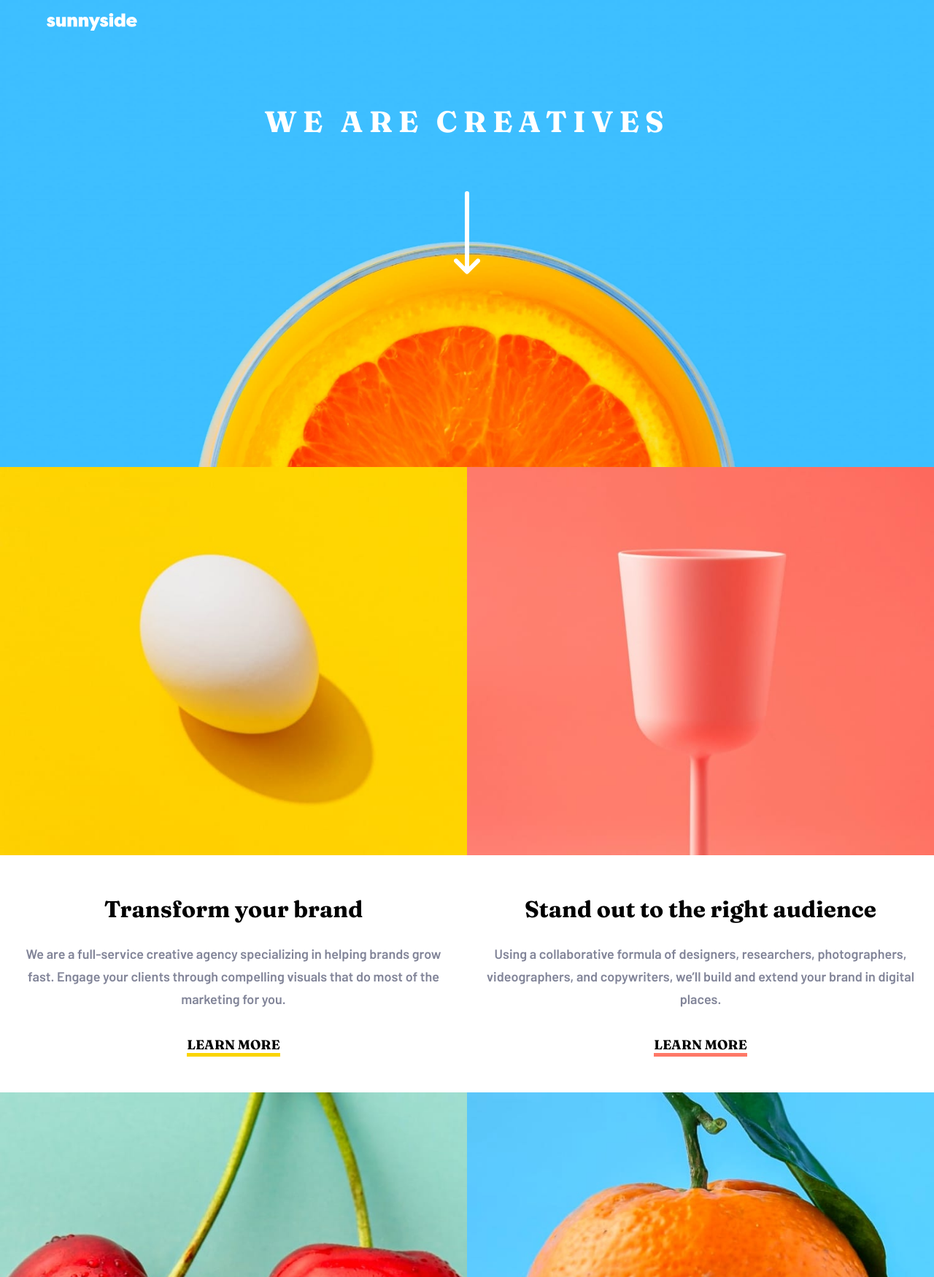
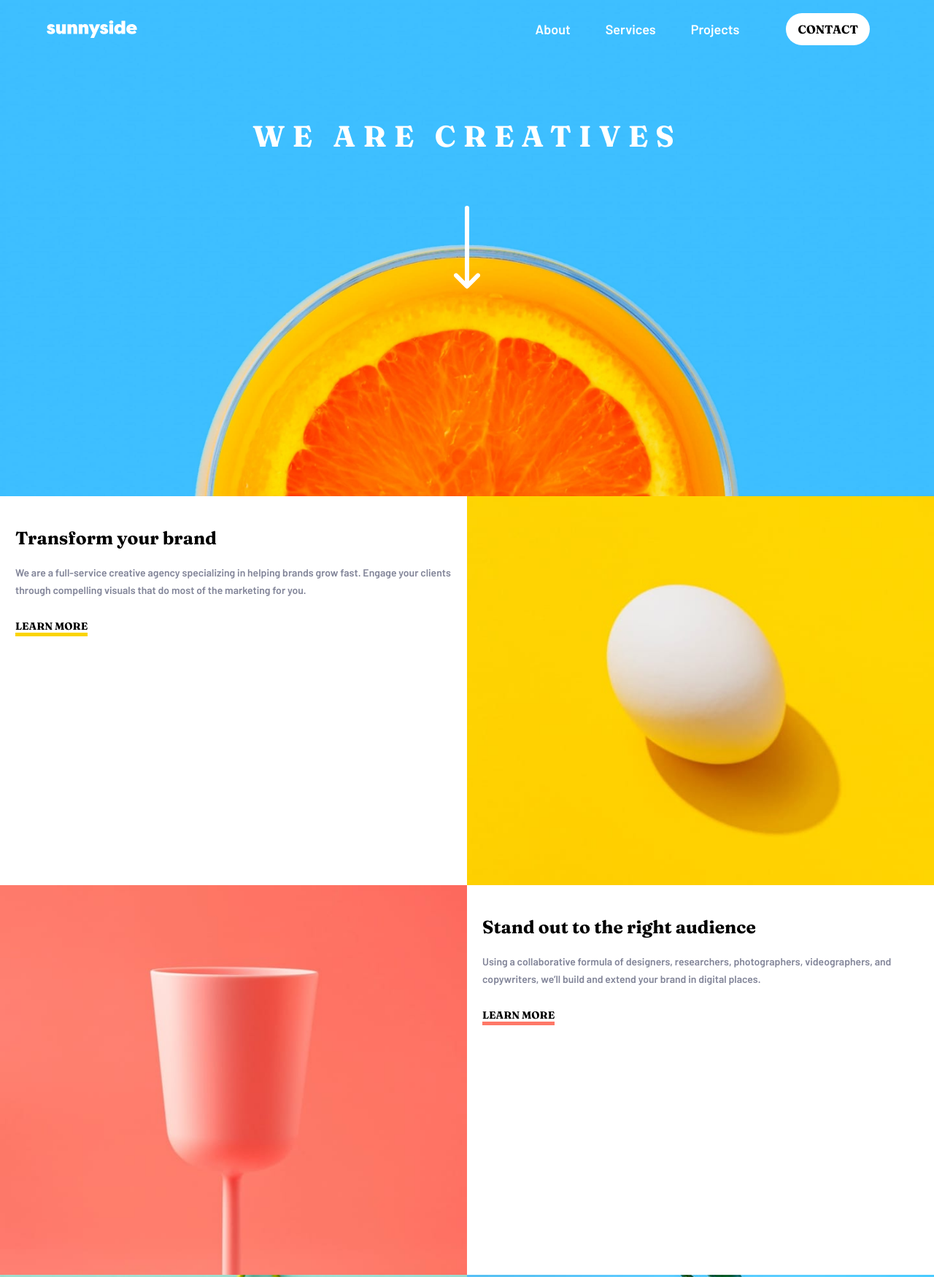
Before and after one commit to amallen1/sunnyside-landing-pg, a plain HTML site: page index.html in a window 1280 px wide. Shown: the top 1750 px of the page at 73% size. Drawn offline with Linux system fonts and the light colour scheme.

Commit message:
fixed header img

```diff
--- a/index.html
+++ b/index.html
@@ -18,7 +18,6 @@
     <style></style>
   </head>
   <body>
-    <main>
     <header>
       <!-- navigation bar -->
       <nav>
@@ -31,11 +30,11 @@
           <li><a href="#">About</a></li>
           <li><a href="#">Services</a></li>
           <li><a href="#">Projects</a></li>
-            <li class="contact-cta"><a href="#">Contacts</a></li>
+          <li class=""><a class="contact-cta" href="#">CONTACT</a></li>
         </ul>
       </nav>
 
-        <div class="designs">
+      <div class="header-content">
         <h1 class="intro">We are creatives</h1>
         <img
           class="down-arrow"
@@ -44,35 +43,40 @@
         />
       </div>
     </header>
-
+    <main>
       <!-- Section content -->
       <div class="content-grid">
-        <section class="content">
+        <div class="image">
           <img
-            class="res egg-img"
+            class="mobile egg-img"
             src="/images/mobile/image-transform.jpg"
             alt="Egg image"
           />
 
+          <img
+            class="desktop egg-img"
+            src="/images/desktop/image-transform.jpg"
+            alt=""
+          />
+        </div>
+
         <div class="text transform">
           <h2 class="heading">Transform your brand</h2>
           <p>
-              We are a full-service creative agency specializing in helping
-              brands grow fast. Engage your clients through compelling visuals
-              that do most of the marketing for you.
+            We are a full-service creative agency specializing in helping brands
+            grow fast. Engage your clients through compelling visuals that do
+            most of the marketing for you.
           </p>
           <a class="learn-cta" href="#">Learn More</a>
         </div>
-        </section>
 
-        <section>
-          <img
-            class="res"
-            src="/images/mobile/image-stand-out.jpg"
-            alt="Red cup"
-          />
+        <div class="image">
+          <img class="mobile" src="/images/mobile/image-stand-out.jpg" alt="Red cup" />
 
-          <div class="text">
+          <img class="desktop" src="/images/desktop/image-stand-out.jpg" alt="Red cup desktop">
+        </div>
+
+        <div class="text stand">
           <h2 class="heading">Stand out to the right audience</h2>
           <p>
             Using a collaborative formula of designers, researchers,
@@ -81,12 +85,17 @@
           </p>
           <a class="learn-cta red" href="#">Learn More</a>
         </div>
-        </section>
 
         <section class="graphic-text-section">
           <img
-            class="res graphic"
+            class="mobile graphic"
             src="/images/mobile/image-graphic-design.jpg"
+            alt="Cherries"
+          />
+
+          <img
+            class="desktop graphic"
+            src="/images/desktop/image-graphic-design.jpg"
             alt="Cherries"
           />
 
@@ -102,9 +111,15 @@
 
         <section class="graphic-text-section">
           <img
-            class="res graphic"
+            class="mobile graphic"
             src="/images/mobile/image-photography.jpg"
-            alt="Cherries"
+            alt="Orange"
+          />
+
+          <img
+            class="desktop graphic"
+            src="/images/desktop/image-photography.jpg"
+            alt=""
           />
 
           <div class="image-text blue">
@@ -158,22 +173,16 @@
 
       <section class="photo-grid">
         <img
-          class="res"
           src="/images/mobile/image-gallery-milkbottles.jpg"
           alt="Milk bottles"
         />
         <img
-          class="res"
           src="/images/mobile/image-gallery-orange.jpg"
           alt="Orange on a plate"
         />
+        <img src="/images/mobile/image-gallery-cone.jpg" alt="Ice cream cone" />
+
         <img
-          class="res"
-          src="/images/mobile/image-gallery-cone.jpg"
-          alt="Ice cream cone"
-        />
-        <img
-          class="res"
           src="/images/mobile/image-gallery-sugar-cubes.jpg"
           alt="Sugar cubes"
         />
@@ -182,6 +191,8 @@
 
     <footer>
       <img class="ftr-logo" src="/images/logo.svg" alt="" />
+
+      <!-- footer navigation -->
       <nav>
         <li><a href="#">About</a></li>
         <li><a href="#">Services</a></li>
@@ -198,17 +209,6 @@
     <!-- About
   Services
   Projects
-  Contact
-
-  foot
-
-
-
-
-
-  About
-  Services
-  Projects
   Contact -->
 
     <!-- <footer class="attribution">
--- a/scss/base/_global.scss
+++ b/scss/base/_global.scss
@@ -17,12 +17,7 @@ a {
   text-decoration: none;
 }
 
-.res {
-  width: 100%;
-  height: auto;
-  display: block;
-}
-
+//for all headings
 h1,h2,h3,h4,h5,h6 {
   font-family: 'Fraunces', sans-serif;
 }
--- a/scss/layout/_footer.scss
+++ b/scss/layout/_footer.scss
@@ -16,10 +16,28 @@ footer {
   }
 
   nav {
-    width: 80%;
+    // width: 80%;
+    justify-content: center;
 
     a {
       color: $dark-moderate-cyan;
+      margin: 0 1em;
     }
   }
 }
+
+@media screen and (min-width: 600px) {
+  .photo-grid {
+  }
+
+  footer {
+    nav {
+      flex: 1;
+      height: auto;
+    }
+
+    .social-icons {
+
+    }
+  }
+}
--- a/scss/layout/_header.scss
+++ b/scss/layout/_header.scss
@@ -3,8 +3,7 @@ header {
   background-image: url("/images/mobile/image-header.jpg");
   background-repeat: no-repeat;
   background-size: cover;
-  background-position: center;
-  max-width: 700px;
+  background-position: center 75%;
 }
 
 nav {
@@ -20,10 +19,15 @@ nav {
     display: flex;
     align-items: center;
   }
+}
 
-  .nav-links {
-    display: none;
-  }
+.nav-links {
+  display: none;
+}
+
+.header-content {
+  display: flex;
+  flex-direction: column;
 }
 
 .intro {
@@ -36,19 +40,16 @@ nav {
   margin: 2em 0 1.75em;
 }
 
-.designs {
-  display: flex;
-  flex-direction: column;
-}
-
 .down-arrow {
   align-self: center;
 }
 
-@media screen and (min-width: 768px) {
+@media screen and (min-width: 900px) {
   header {
     background-image: url("/images/desktop/image-header.jpg");
+    background-position: bottom center;
     max-width: none;
+    height: 85vh;
   }
 
   nav {
@@ -57,29 +58,55 @@ nav {
     .menu {
       display: none;
     }
-
-    .logo {
-      display: block;
-    }
   }
 
   .nav-links {
-    list-style-type: none;
     display: flex;
+    align-items: center;
 
     li {
-      padding: 0 1rem;
+      padding: 0 1.5rem;
+
       a {
         color: $white;
+        position: relative;
+
+        // transition: all 1 ease-in-out;
+
+        &::after {
+          content: "";
+          position: absolute;
+          background-color: $white;
+          height: 3px;
+          left: 0;
+          bottom: -10px;
+          transition: 0.3s;
+          width: 0%;
+        }
+
+        &:not(.contact-cta):hover::after {
+          width: 100%;
+        }
       }
     }
 
     .contact-cta {
-      background-color: #000;
-      padding: 1rem;
+      background-color: $white;
+      padding: 0.75rem 1rem;
       border-radius: 50px;
       font-family: "Fraunces", sans-serif;
+      font-size: 1rem;
+      margin-left: 1em;
+      transition: all 0.2s ease-in-out;
       color: black;
+
+      &:hover {
+        box-shadow: 0 5px 15px $white;
+      }
     }
   }
+
+  .intro {
+    letter-spacing: .25em;
+  }
 }
--- a/scss/layout/_section.scss
+++ b/scss/layout/_section.scss
@@ -1,6 +1,17 @@
-.heading {
-  font-family: "Fraunces", sans-serif;
-  font-size: 1.75em;
+.content-grid {
+  .heading {
+    font-size: 1.75em;
+  }
+
+  img {
+    width: 100%;
+    height: auto;
+    display: block;
+  }
+
+  .desktop {
+    display: none;
+  }
 }
 
 .text {
@@ -109,27 +120,57 @@
   display: grid;
   grid-template-columns: 1fr 1fr;
   grid-template-rows: 1fr 1fr;
+
+  img {
+    width: 100%;
+    height: auto;
+    display: block;
+  }
 }
 
-
-@media screen and (min-width: 600px) {
+@media screen and (min-width: 710px) {
   .content-grid {
     display: grid;
     grid-template-columns: 1fr 1fr;
-    grid-template-rows: repeat(3, auto);
-  }
+    grid-template-rows: 1fr 1fr;
 
-  .transform {
-    order: 1;
-  }
+    .mobile {
+      display: none;
+    }
 
-  .egg-img {
-    order: 2;
+    .desktop {
+      display: block;
+    }
+
+    .transform {
+      order: -1;
+    }
+
+
+
+    .text {
+      text-align: left;
+      font-size: .875rem;
+    }
   }
 
   .testimonials {
+    padding: 8em 5em 5em;
+    .title {
+      letter-spacing: 7px;
+    }
+
     .review-group {
       flex-direction: row;
     }
+
+    .review {
+      padding: 2em 1.25em;
+    }
+  }
+
+  .photo-grid {
+    grid-template-columns: repeat(4, 1fr);
+    grid-template-rows: 1fr;
   }
 }
```
Also changed, not shown: src/css/styles.css. Lines whose indentation alone changed are shown as unchanged.
